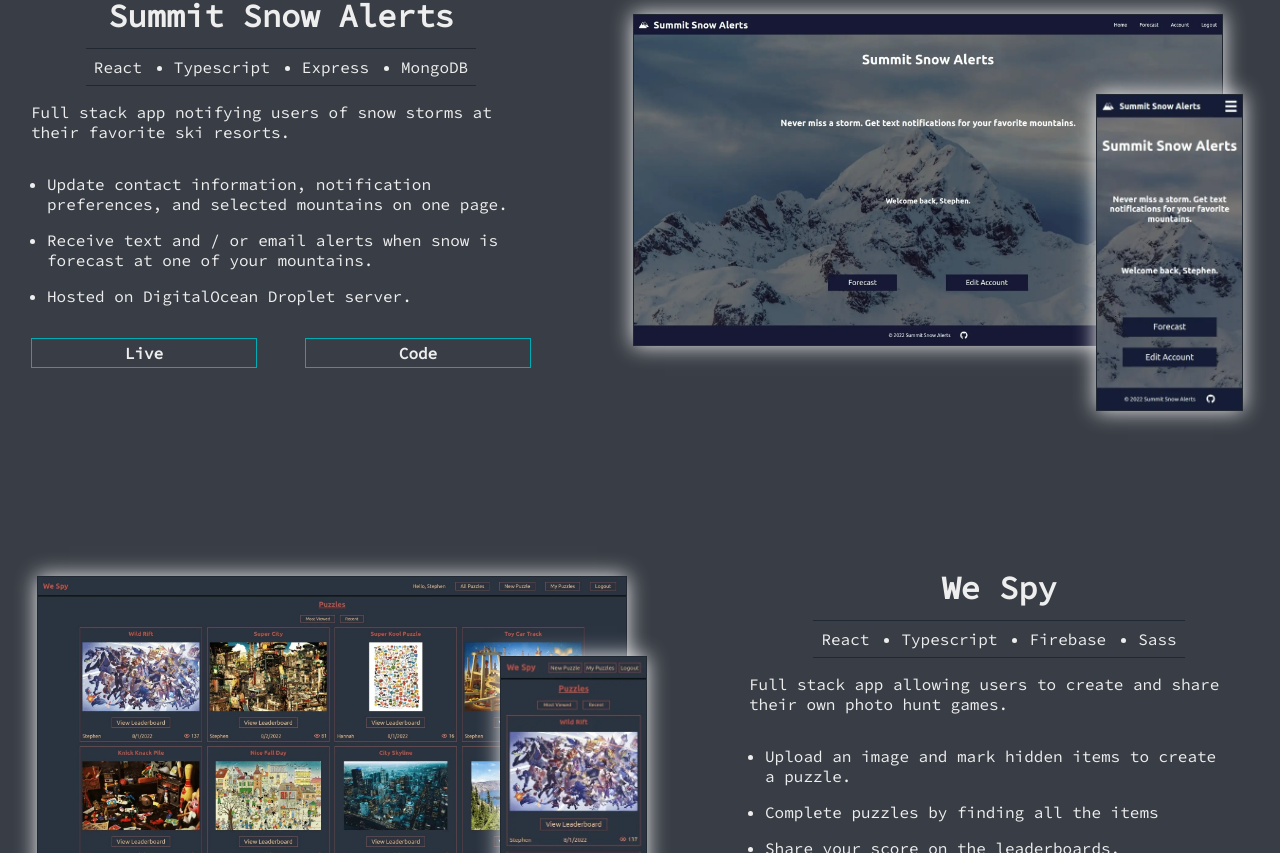
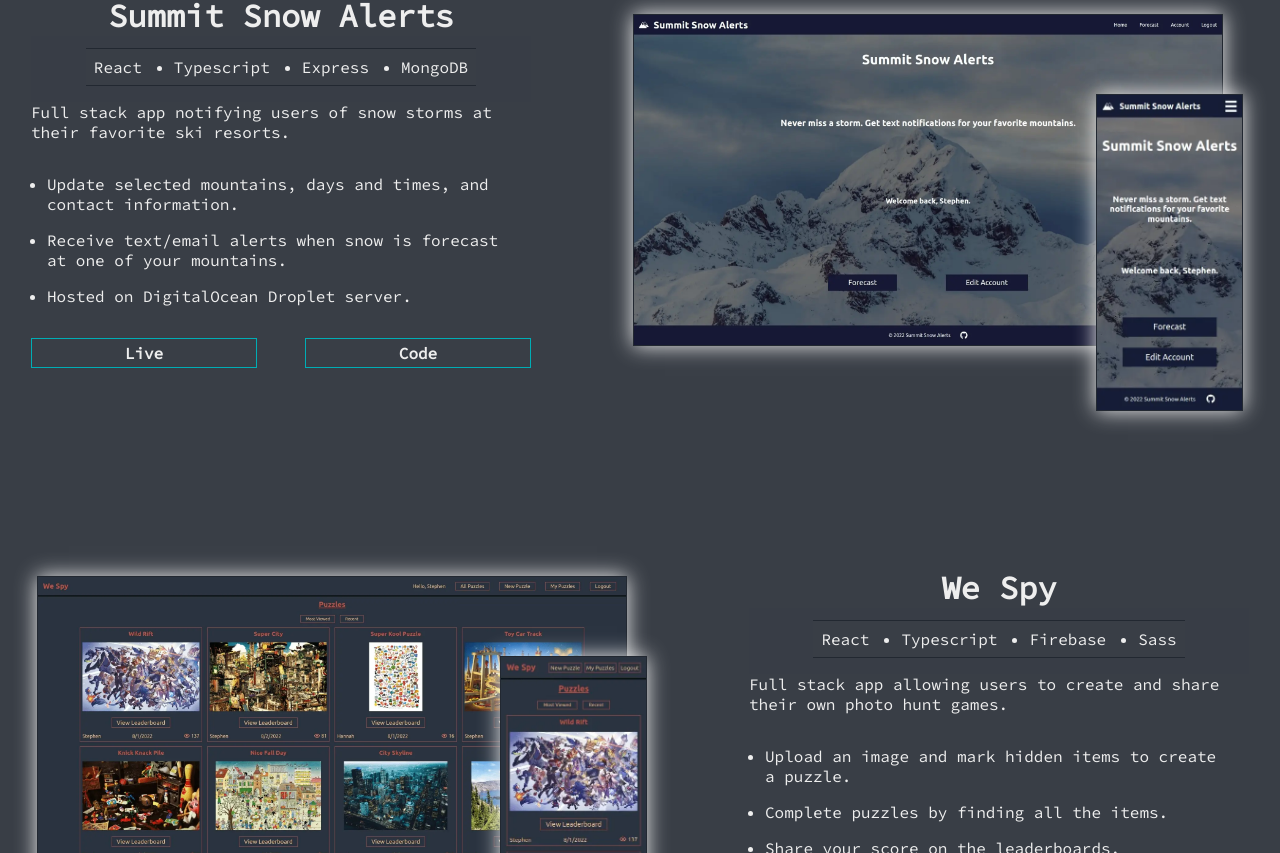
Before and after one commit to sleander94/personal-portfolio, a React (Create React App) app: page / in a window 1280 px wide. Shown: the part 1787-2640 px from the top of the page. Built offline with nearby package versions, Linux system fonts and the light colour scheme.

Commit message:
Edit snow alerts text, add CV generator project

```diff
--- a/src/components/Projects.tsx
+++ b/src/components/Projects.tsx
@@ -16,8 +16,8 @@ const Projects = () => {
           technologies={['React', 'Typescript', 'Express', 'MongoDB']}
           description="Full stack app notifying users of snow storms at their favorite ski resorts."
           features={[
-            'Update contact information, notification preferences, and selected mountains on one page.',
-            'Receive text and / or email alerts when snow is forecast at one of your mountains.',
+            'Update selected mountains, days and times, and contact information.',
+            'Receive text/email alerts when snow is forecast at one of your mountains.',
             'Hosted on DigitalOcean Droplet server.',
           ]}
           site="summitsnowalerts.com"
@@ -33,7 +33,7 @@ const Projects = () => {
           description="Full stack app allowing users to create and share their own photo hunt games."
           features={[
             'Upload an image and mark hidden items to create a puzzle.',
-            'Complete puzzles by finding all the items',
+            'Complete puzzles by finding all the items.',
             'Share your score on the leaderboards.',
           ]}
           site="wespy.app"
@@ -66,24 +66,6 @@ const Projects = () => {
         )}
         {showMore && (
           <ProjectCard
-            title="CV Generator"
-            technologies={['React', 'Javascript']}
-            description="Front end app to generate a customized CV."
-            features={[
-              'View live preview of CV that updates with user input.',
-              'Add and remove work experience and education.',
-              'Download pdf of resume using html2canvas and jspdf.',
-            ]}
-            site="sleander94.github.io/cv-app/"
-            repo="github.com/sleander94/cv-app"
-            desktopImage="cvgeneratordesktop.webp"
-            mobileImage="cvgeneratormobile.webp"
-            altText="cv generator preview"
-            alternate={false}
-          />
-        )}
-        {showMore && (
-          <ProjectCard
             title="MERN Blog"
             technologies={['Express', 'MongoDB', 'Material-UI']}
             description="Full stack personal blog for tracking leetcode solutions."
@@ -99,6 +81,24 @@ const Projects = () => {
             mobileImage="MERNblogmobile.webp"
             altText="MERN blog preview"
             alternate={true}
+          />
+        )}
+        {showMore && (
+          <ProjectCard
+            title="CV Generator"
+            technologies={['React', 'Javascript']}
+            description="Front end app to generate a customized CV."
+            features={[
+              'View live preview of CV that updates with user input.',
+              'Add and remove work experience and education.',
+              'Download pdf of resume using html2canvas and jspdf.',
+            ]}
+            site="sleander94.github.io/cv-app/"
+            repo="github.com/sleander94/cv-app"
+            desktopImage="cvgeneratordesktop.webp"
+            mobileImage="cvgeneratormobile.webp"
+            altText="cv generator preview"
+            alternate={false}
           />
         )}
         {showMore && (
```
